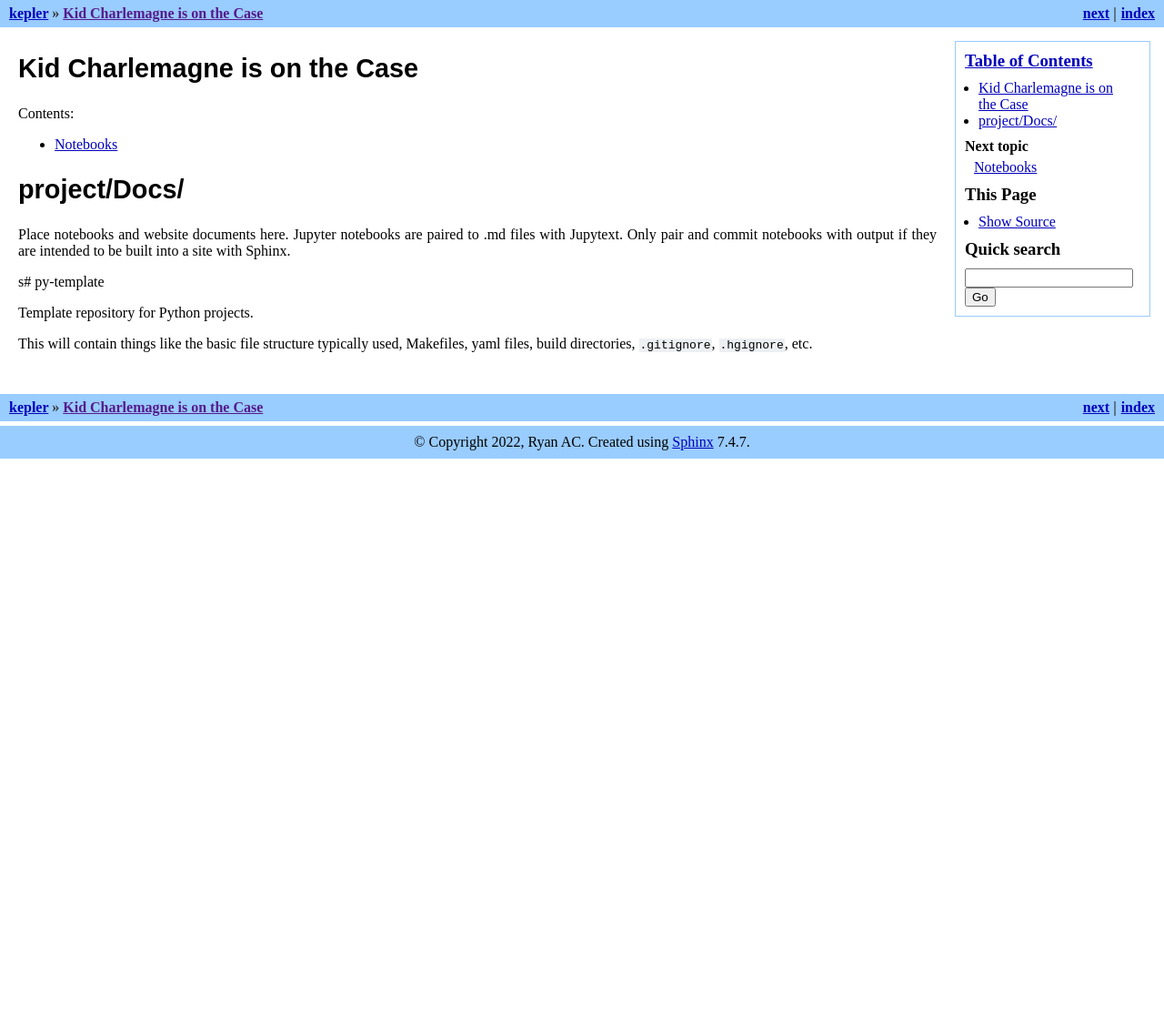
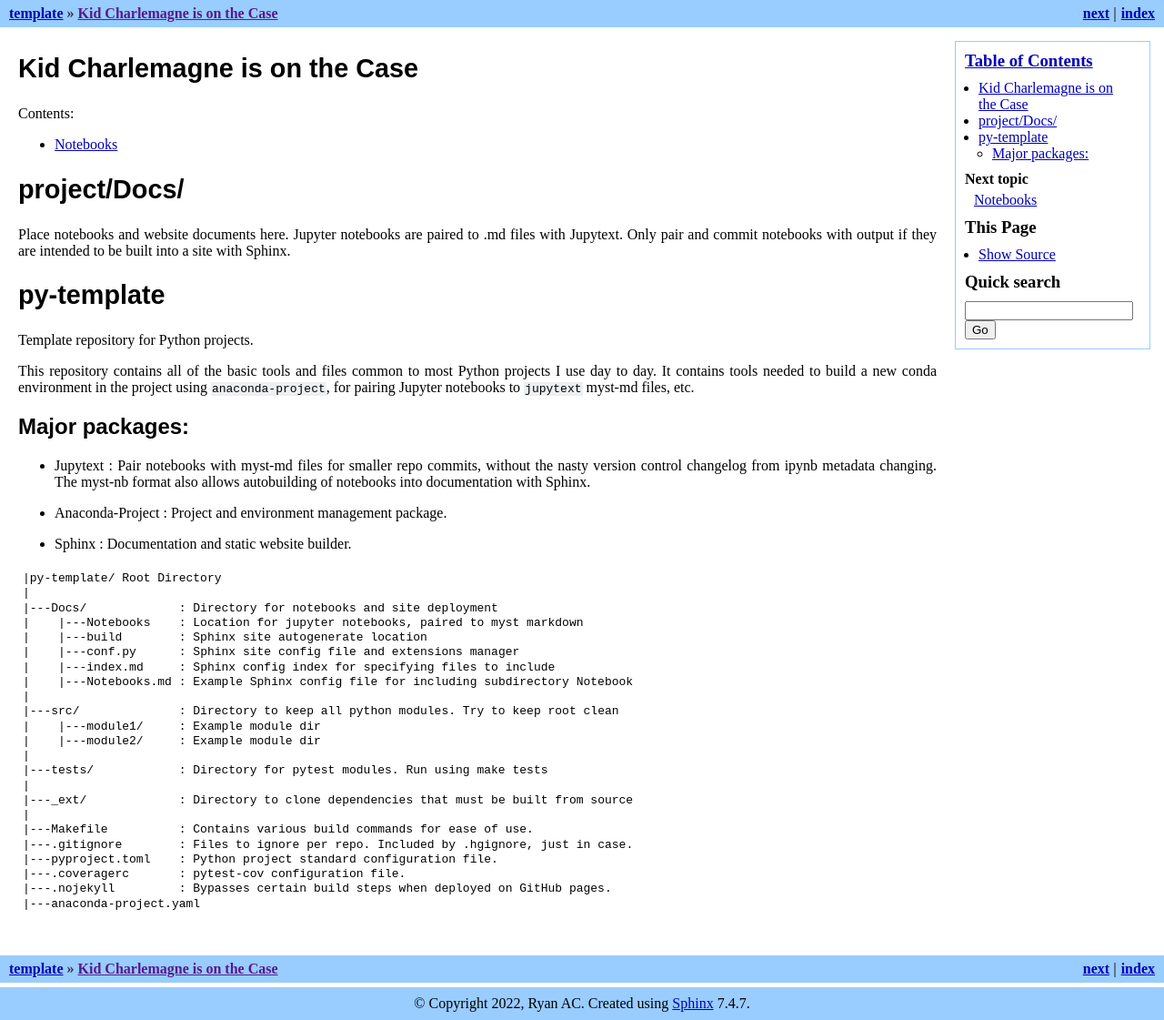
Before and after one commit to RyanAC23/py-template, a Sphinx documentation site: the page built from Docs/index.md, in a window 1280 px wide. Shown: the whole page at 91% size. Built offline with Sphinx 7.4.7, drawn with Linux system fonts in a browser that asks for light colours; before the commit the page ends 900 px from its top, so only the background shows below that.

Commit message:
Updated rea

````diff
--- a/Docs/conf.py
+++ b/Docs/conf.py
@@ -10,14 +10,14 @@
 # add these directories to sys.path here. If the directory is relative to the
 # documentation root, use os.path.abspath to make it absolute, like shown here.
 #
- # import os
- # import sys
- # sys.path.insert(0, os.path.abspath('.'))
+# import os
+# import sys
+# sys.path.insert(0, os.path.abspath('.'))
 
 
 # -- Project information -----------------------------------------------------
 
-project = "kepler"
+project = "template"
 copyright = "2022, Ryan AC"
 author = "Ryan AC"
 
@@ -42,10 +42,10 @@ extensions = [
     "sphinx.ext.napoleon",
     "sphinx.ext.todo",
     "sphinx.ext.viewcode",
-#    "sphinxcontrib.bibtex",
+    #    "sphinxcontrib.bibtex",
     "sphinxcontrib.zopeext.autointerface",
     "matplotlib.sphinxext.plot_directive",
-#    "sphinx_comments",  # Hypothes.is comments and annotations
+    #    "sphinx_comments",  # Hypothes.is comments and annotations
     "sphinx_panels",
 ]
 
--- a/readme.md
+++ b/readme.md
@@ -1,5 +1,36 @@
-s# py-template
+# py-template
 
 Template repository for Python projects.
 
-This will contain things like the basic file structure typically used, Makefiles, yaml files, build directories, `.gitignore`, `.hgignore`, etc.
+This repository contains all of the basic tools and files common to most Python projects I use day to day. It contains tools needed to build a new conda environment in the project using `anaconda-project`, for pairing Jupyter notebooks to `jupytext` myst-md files, etc.
+
+## Major packages:
+* Jupytext : Pair notebooks with myst-md files for smaller repo commits, without the nasty version control changelog from ipynb metadata changing. The myst-nb format also allows autobuilding of notebooks into documentation with Sphinx.
+* Anaconda-Project : Project and environment management package.
+* Sphinx : Documentation and static website builder.
+
+```
+|py-template/ Root Directory
+|
+|---Docs/             : Directory for notebooks and site deployment
+|    |---Notebooks    : Location for jupyter notebooks, paired to myst markdown
+|    |---build        : Sphinx site autogenerate location
+|    |---conf.py      : Sphinx site config file and extensions manager
+|    |---index.md     : Sphinx config index for specifying files to include
+|    |---Notebooks.md : Example Sphinx config file for including subdirectory Notebook
+|
+|---src/              : Directory to keep all python modules. Try to keep root clean
+|    |---module1/     : Example module dir
+|    |---module2/     : Example module dir
+|
+|---tests/            : Directory for pytest modules. Run using make tests
+|
+|---_ext/             : Directory to clone dependencies that must be built from source
+|
+|---Makefile          : Contains various build commands for ease of use.
+|---.gitignore        : Files to ignore per repo. Included by .hgignore, just in case.
+|---pyproject.toml    : Python project standard configuration file.
+|---.coveragerc       : pytest-cov configuration file.
+|---.nojekyll         : Bypasses certain build steps when deployed on GitHub pages.
+|---anaconda-project.yaml
+```
````
Also changed, not shown: 1 other file.
